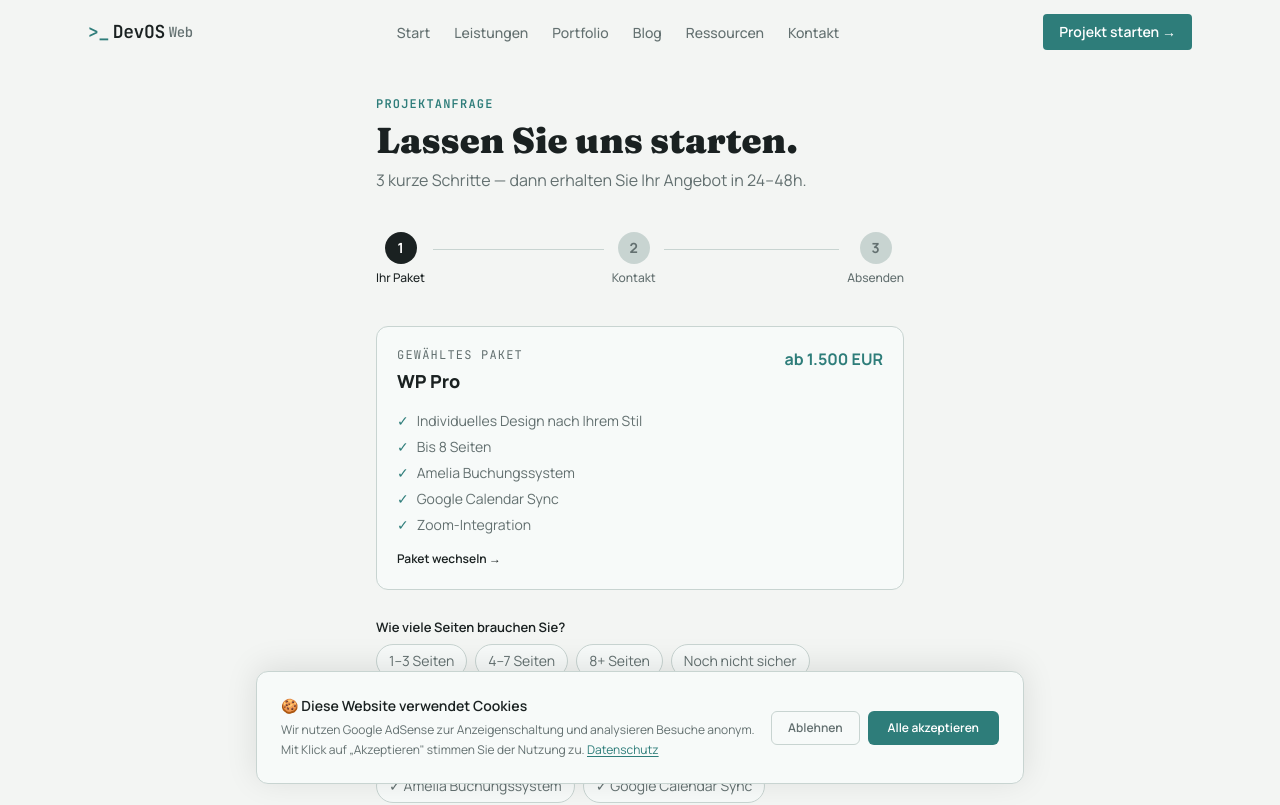
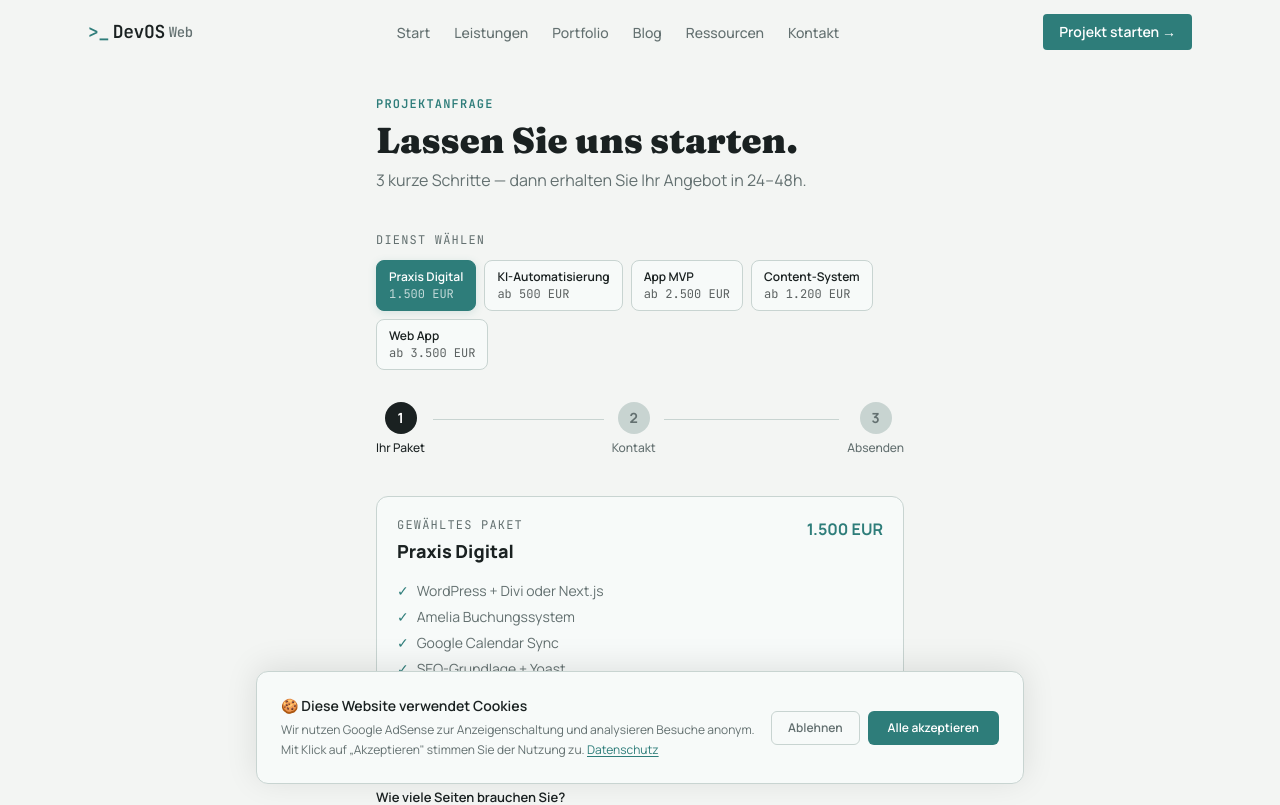
Before and after one commit to SilvaOz/devOS-Web, a Next.js app: page /anfragen in a window 1280 px wide. Shown: the top 805 px of the page. Built offline with nearby package versions, Linux system fonts and the light colour scheme.

Commit message:
feat: add quick package switcher to /anfragen form

```diff
--- a/components/sections/RequestForm.tsx
+++ b/components/sections/RequestForm.tsx
@@ -167,12 +167,24 @@ function Steps({ current }: { current: number }) {
   )
 }
 
+// ─── Quick-pick packages shown at the top of the form ────────────────────────
+
+const QUICK_PICKS = [
+  { id: 'praxis-digital',  label: 'Praxis Digital',     price: '1.500 EUR'    },
+  { id: 'ki-automation',   label: 'KI-Automatisierung', price: 'ab 500 EUR'   },
+  { id: 'app-mvp',         label: 'App MVP',            price: 'ab 2.500 EUR' },
+  { id: 'content-system',  label: 'Content-System',     price: 'ab 1.200 EUR' },
+  { id: 'web-app',         label: 'Web App',            price: 'ab 3.500 EUR' },
+] as const
+
 // ─── Main form ────────────────────────────────────────────────────────────────
 
 export default function RequestForm() {
   const params = useSearchParams()
-  const packageId = params.get('package') ?? 'wp-premium'
-  const pkg = ALL_PACKAGES.find(p => p.id === packageId) ?? ALL_PACKAGES[1]
+  const initialId = params.get('package') ?? 'praxis-digital'
+
+  const [selectedPkgId, setSelectedPkgId] = useState(initialId)
+  const pkg = ALL_PACKAGES.find(p => p.id === selectedPkgId) ?? ALL_PACKAGES.find(p => p.id === 'praxis-digital')!
 
   const isWebsite   = WEBSITE_PACKAGES.includes(pkg.id)
   const isLanding   = pkg.id === 'landing-page'
@@ -195,6 +207,17 @@ export default function RequestForm() {
   const [loading, setLoading] = useState(false)
   const [success, setSuccess] = useState(false)
   const [error, setError] = useState('')
+
+  function switchPackage(id: string) {
+    setSelectedPkgId(id)
+    setFeatures([])
+    setSections([])
+    setPages('')
+    setContentReady('')
+    setCurrentWebsite('')
+    setErrors({})
+    setStep(1)
+  }
 
   // Errors per step
   const [errors, setErrors] = useState<Record<string, string>>({})
@@ -392,6 +415,35 @@ export default function RequestForm() {
           <p className="mt-2 text-base" style={{ color: 'var(--muted)' }}>
             3 kurze Schritte — dann erhalten Sie Ihr Angebot in 24–48h.
           </p>
+        </div>
+
+        {/* ── Quick package switcher ── */}
+        <div className="mb-8">
+          <p className="text-xs font-mono uppercase tracking-widest mb-3" style={{ color: 'var(--muted)' }}>
+            Dienst wählen
+          </p>
+          <div className="flex flex-wrap gap-2">
+            {QUICK_PICKS.map(({ id, label, price }) => {
+              const active = selectedPkgId === id
+              return (
+                <button
+                  key={id}
+                  type="button"
+                  onClick={() => switchPackage(id)}
+                  className="flex flex-col items-start px-3 py-2 rounded-lg border text-left transition-all duration-150"
+                  style={{
+                    background:   active ? 'var(--accent)'     : 'var(--card)',
+                    borderColor:  active ? 'var(--accent)'     : 'var(--border)',
+                    color:        active ? '#fff'              : 'var(--fg)',
+                    boxShadow:    active ? '0 2px 8px var(--glow)' : 'none',
+                  }}
+                >
+                  <span className="text-xs font-semibold leading-tight">{label}</span>
+                  <span className="text-xs mt-0.5" style={{ opacity: 0.7, fontFamily: 'var(--font-mono)' }}>{price}</span>
+                </button>
+              )
+            })}
+          </div>
         </div>
 
         <Steps current={step} />
```
